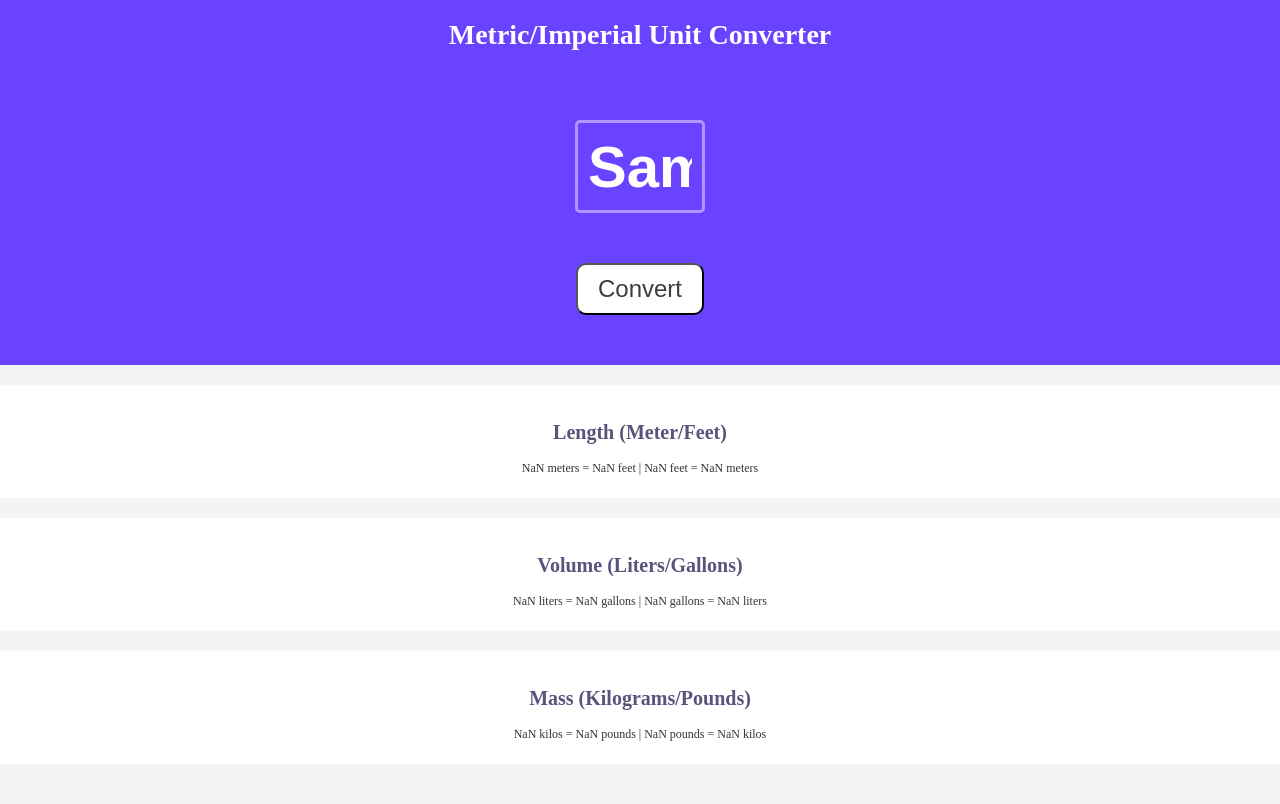
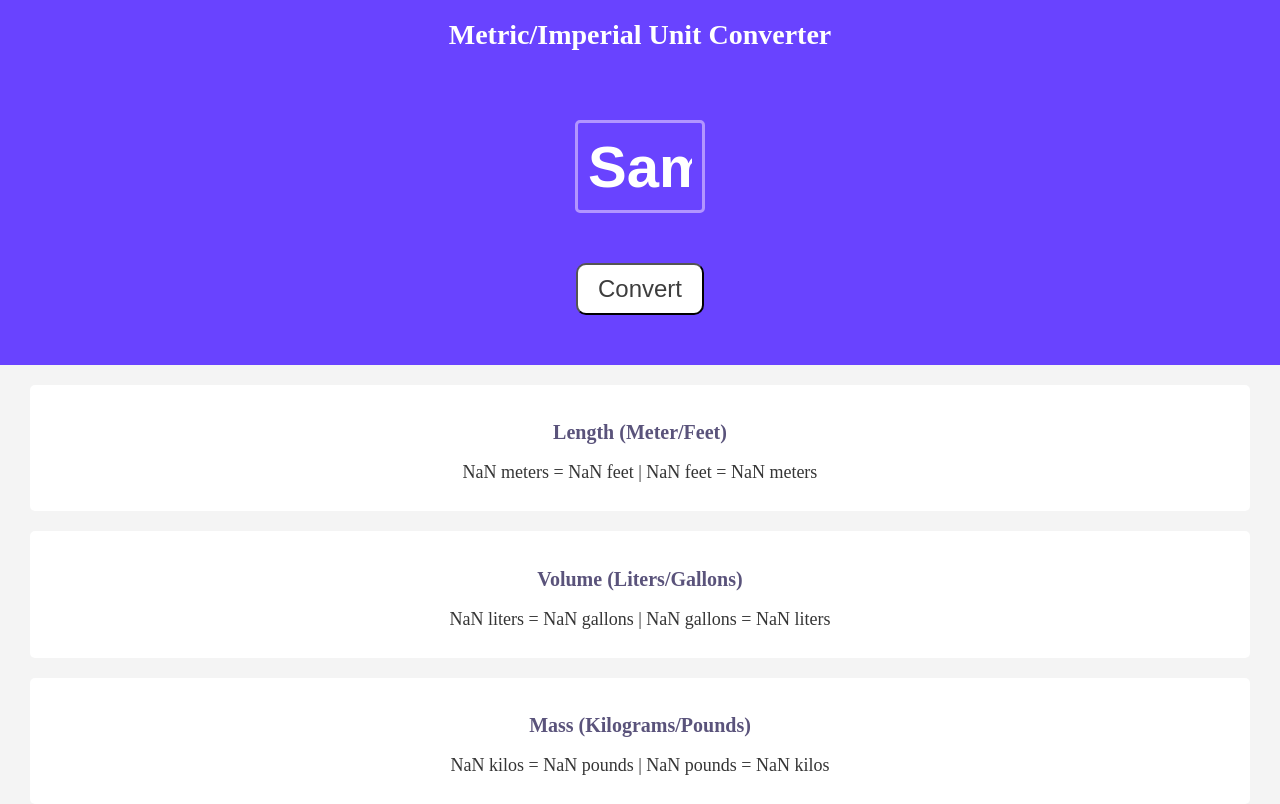
Before and after one commit to MateuszBukowski/Unit-Converter, a website built with Vite: page index.html in a window 1280 px wide. Both pictures are taken after typing "Sample" into the empty fields and a click on the button "Convert". Built offline with nearby package versions, Linux system fonts and the light colour scheme.

Commit message:
Some styling corrections.
p - larger font size
result - margin left and right

```diff
--- a/index.css
+++ b/index.css
@@ -19,7 +19,7 @@ h2 {
 
 p {
     color: #353535;
-    font-size: 12px;
+    font-size: 18px;
     font-weight: normal;
 }
 
@@ -35,8 +35,11 @@ p {
 .result {
     background-color: white;
     margin-top: 20px;
+    margin-left: 30px;
+    margin-right: 30px;
     padding-top: 20px;
     padding-bottom: 10px;
+    border-radius: 5px;
 
 }
 
```
